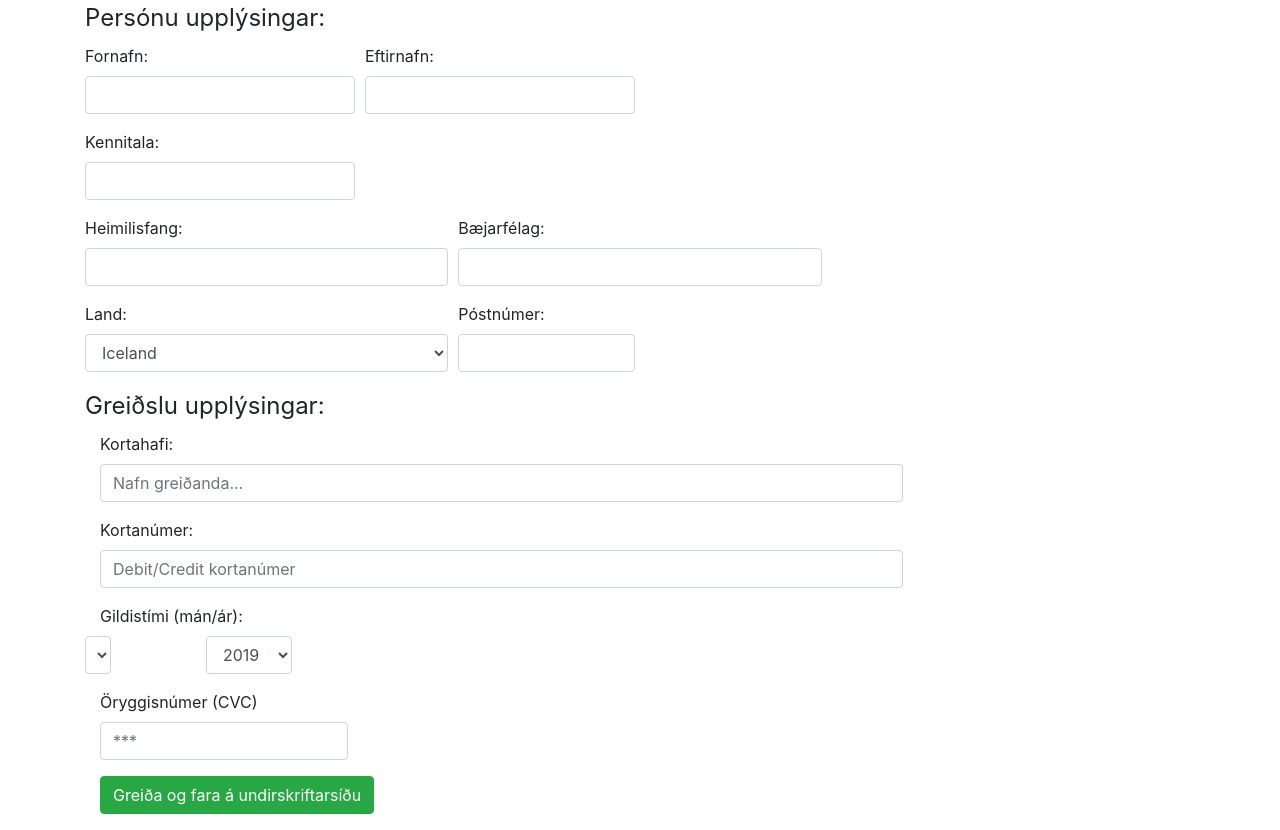
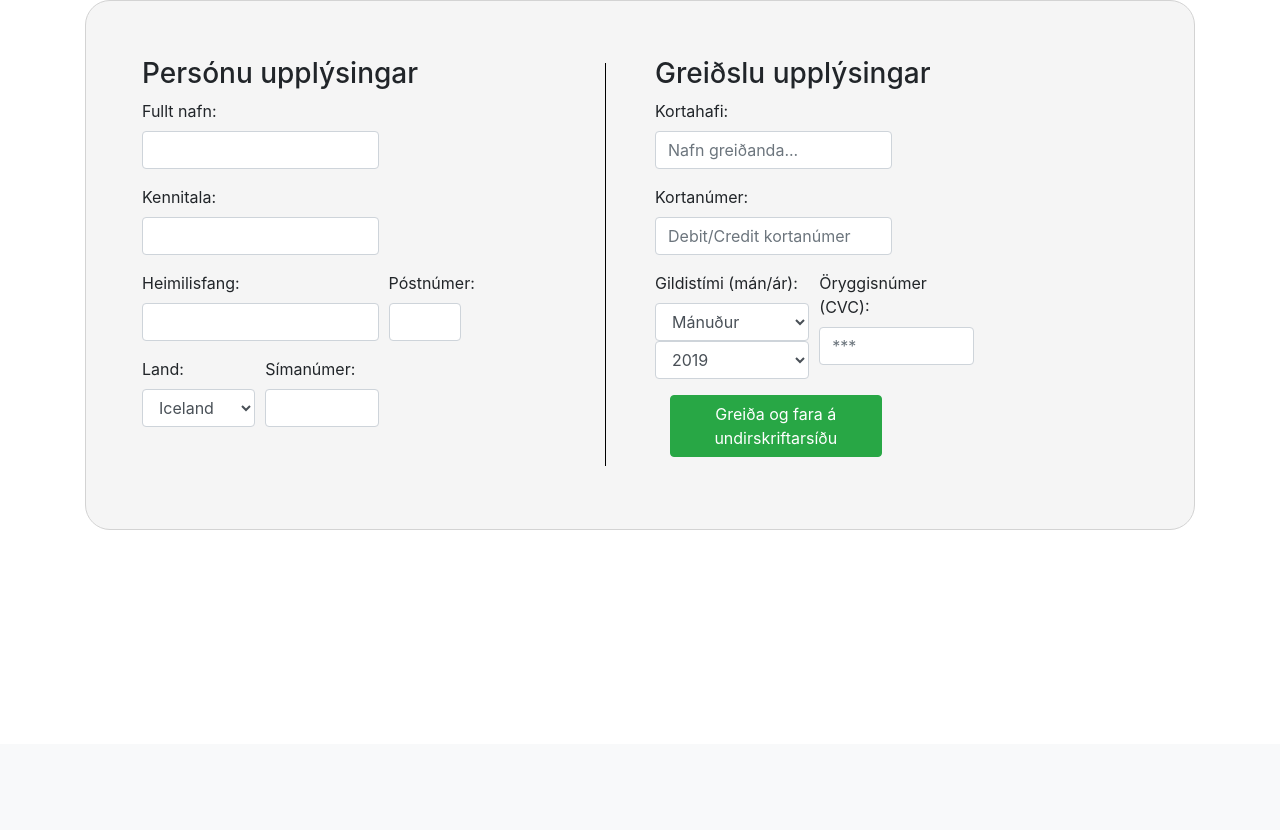
Before and after one commit to pker98/verklegt2, a Django app: template project/templates/greidsluferli/greidsluferli.html in a window 1280 px wide. Shown: the part 56-886 px from the top of the page. After the commit the page ends 586 px from the top, so only its background shows below. Run offline with Django 3.2, Linux system fonts and the light colour scheme; the template is opened without the code that fills it, so the values that code supplies are empty; some libraries are stand-ins or nearby versions.

Commit message:
checkout form 1/2

```diff
--- a/project/fasteignasala/static/css/main.css
+++ b/project/fasteignasala/static/css/main.css
@@ -170,6 +170,29 @@ h2 {
 
 * {box-sizing:border-box}
 
+.pay-form {
+    padding: 40px;
+    margin: auto;
+    -webkit-box-sizing: border-box;
+    -moz-box-sizing: border-box;
+    box-sizing: border-box;
+    border: lightgray solid 1px;
+    background-color: whitesmoke;
+    -webkit-border-radius: 25px;
+    -moz-border-radius: 25px;
+    border-radius: 25px;
+}
+
+/* Vertical line in the middle of the payment form */
+.vl {
+    border-left: 1px solid black;
+    height: 90%;
+    position: absolute;
+    left: 47%;
+    margin-left: -3px;
+    top: 5%;
+}
+
 img {
     width: 300px;
     height: 500px;
--- a/project/fasteignasala/static/js/apartments.js
+++ b/project/fasteignasala/static/js/apartments.js
@@ -81,8 +81,8 @@ function showSlides(n) {
   for (i = 0; i < dots.length; i++) {
       dots[i].className = dots[i].className.replace(" active", "");
   }
-  //slides[slideIndex-1].style.display = "block";
-  //dots[slideIndex-1].className += " active";
+  slides[slideIndex-1].style.display = "block";
+  dots[slideIndex-1].className += " active";
 }
 
 $(document).ready(function() {
@@ -121,7 +121,7 @@ $(document).ready(function() {
                             </div>
 
                             <div class="price_container">
-                                <div class="price">Verð: ${d.price} kr.</div>
+                                <div>Verð: ${d.price} kr.</div>
                             </div>
                             </div>`
                 });
--- a/project/templates/forsida/home.html
+++ b/project/templates/forsida/home.html
@@ -30,9 +30,8 @@
             </div>
             <div class="drop-downs">
                       <div class="dropdown show d-inline">
-                    <a class="btn btn-secondary dropdown-toggle" href="#" role="button" id="dropdownMenuLink" data-toggle="dropdown" aria-haspopup="true" aria-expanded="false">
-                        Svæði
-                    </a>
+                    <a class="btn btn-secondary dropdown-toggle" href="#" role="button" id="dropdownMenuLink"
+                       data-toggle="dropdown" aria-haspopup="true" aria-expanded="false">Svæði</a>
                     <div class="dropdown-menu" aria-labelledby="dropdownMenuLink">
                         <div class="custom-control">
                             <ul style="list-style: none">
--- a/project/templates/greidsluferli/greidsluferli.html
+++ b/project/templates/greidsluferli/greidsluferli.html
@@ -1,38 +1,36 @@
 {% extends "base.html" %}
 {% block content %}
-    <form class="form-horizontal" role="form">
+    <form class="form-horizontal pay-form" role="form">
+    <div class="modal-body row">
+    <div class="col-md-6">
     <fieldset class="scheduler-border">
-    <legend class="scheduler-border">Persónu upplýsingar:</legend>
+        <h3 class="h3">Persónu upplýsingar</h3>
         <div class="form-row">
-            <div class="form-group col-md-3">
-                <label for="inputFirstname">Fornafn:</label>
-                <input type="first-name" class="form-control" id="inputFirstname">
+            <div class="form-group col-md-6">
+                <label for="inputFirstname">Fullt nafn:</label>
+                <input type="text" class="form-control" id="inputFirstname" required>
             </div>
-            <div class="form-group col-md-3">
-                <label for="inputLastname">Eftirnafn:</label>
-                <input type="last-name" class="form-control" id="inputLastname">
+        </div>
+        <div class="form-row">
+            <div class="form-group col-md-6">
+                <label for="inputKennitala">Kennitala:</label>
+                <input type="number" maxlength="10" class="form-control" id="inputKennitala" required>
+            </div>
+        </div>
+        <div class="form-row">
+            <div class="form-group col-md-6">
+                <label for="inputAddress">Heimilisfang:</label>
+                <input type="text" class="form-control" id="inputAddress" required>
+            </div>
+            <div class="form-group col-md-2">
+                <label for="inputZip">Póstnúmer:</label>
+                <input type="number" maxlength="10" class="form-control" id="inputZip" required>
             </div>
         </div>
         <div class="form-row">
             <div class="form-group col-md-3">
-                <label for="inputKennitala">Kennitala:</label>
-                <input type="kennitala" class="form-control" id="inputKennitala">
-            </div>
-        </div>
-        <div class="form-row">
-            <div class="form-group col-md-4">
-                <label for="inputAddress">Heimilisfang:</label>
-                <input type="text" class="form-control" id="inputAddress">
-            </div>
-            <div class="form-group col-md-4">
-                <label for="inputCity">Bæjarfélag:</label>
-                <input type="text" class="form-control" id="inputCity">
-            </div>
-        </div>
-        <div class="form-row">
-            <div class="form-group col-md-4">
                 <label for="inputCountry">Land:</label>
-                <select id="inputCountry" class="form-control">
+                <select id="inputCountry" class="form-control" required>
                     <option value="Afghanistan">Afghanistan</option>
                     <option value="Åland Islands">Åland Islands</option>
                     <option value="Albania">Albania</option>
@@ -279,31 +277,33 @@
                     <option value="Zimbabwe">Zimbabwe</option>
               </select>
             </div>
-            <div class="form-group col-md-2">
-                <label for="inputZip">Póstnúmer:</label>
-                <input type="text" class="form-control" id="inputZip">
+            <div class="form-group col-md-3">
+                <label for="inputPhone">Símanúmer:</label>
+                <input type="number" class="form-control" id="inputPhone" required>
             </div>
         </div>
-
-        <legend>Greiðslu upplýsingar:</legend>
-        <div class="form-group">
-            <label class="col-sm-3 control-label" for="card-holder-name">Kortahafi:</label>
-            <div class="col-sm-9">
-                <input type="text" class="form-control" name="card-holder-name" id="card-holder-name" placeholder="Nafn greiðanda...">
+    </fieldset>
+    </div>
+        <div class="vl"></div>
+    <div class="col-md-6">
+    <fieldset class="scheduler-border">
+        <h3 class="h3">Greiðslu upplýsingar</h3>
+        <div class="form-row">
+            <div class="form-group col-md-6">
+                <label for="card-holder-name">Kortahafi:</label>
+                <input type="text" class="form-control" name="card-holder-name" id="card-holder-name" placeholder="Nafn greiðanda..." required>
             </div>
         </div>
-        <div class="form-group">
-                <label class="col-sm-3 control-label" for="card-number">Kortanúmer:</label>
-            <div class="col-sm-9">
-                <input type="text" class="form-control" name="card-number" id="card-number" placeholder="Debit/Credit kortanúmer">
+        <div class="form-row">
+            <div class="form-group col-md-6">
+                <label for="card-number">Kortanúmer:</label>
+                <input type="text" class="form-control" name="card-number" id="card-number" placeholder="Debit/Credit kortanúmer" required>
             </div>
         </div>
-        <div class="form-group">
-            <label class="col-sm-3 control-label" for="expiry-month">Gildistími (mán/ár):</label>
-            <div class="col-sm-9">
-                <div class="row">
-                    <div class="col-xs-3">
-                        <select class="form-control col-sm-2" name="expiry-month" id="expiry-month">
+        <div class="form-row">
+            <div class="form-group col-md-4">
+            <label for="expiry-month">Gildistími (mán/ár):</label>
+                    <select class="form-control" name="expiry-month" required>
                         <option>Mánuður</option>
                         <option value="01">Jan (01)</option>
                         <option value="02">Feb (02)</option>
@@ -318,36 +318,30 @@
                         <option value="11">Nóv (11)</option>
                         <option value="12">Des (12)</option>
                     </select>
-                    </div>
-                    <div class="col-xs-3">
-                        <select class="form-control" name="expiry-year">
+                    <select class="form-control" name="expiry-year" required>
                         <option value="19">2019</option>
                         <option value="20">2020</option>
                         <option value="21">2021</option>
                         <option value="22">2022</option>
                         <option value="23">2023</option>
-                            <option value="21">2024</option>
-                            <option value="22">2025</option>
-                            <option value="23">2026</option>
-                            <option value="21">2027</option>
-                            <option value="22">2028</option>
-                            <option value="23">2029</option>
+                        <option value="24">2024</option>
+                        <option value="25">2025</option>
+                        <option value="26">2026</option>
+                        <option value="27">2027</option>
+                        <option value="28">2028</option>
+                        <option value="29">2029</option>
                     </select>
                 </div>
+            <div class="form-group col-md-4">
+                <label for="cvv">Öryggisnúmer (CVC):</label>
+                <input type="text" class="form-control" name="cvv" id="cvv" placeholder="***" required>
             </div>
         </div>
+        <div class="form-group col-md-6">
+            <button type="submit" class="btn btn-success">Greiða og fara á undirskriftarsíðu</button>
         </div>
-        <div class="form-group">
-            <label class="col-sm-3 control-label" for="cvv">Öryggisnúmer (CVC)</label>
-            <div class="col-sm-3">
-                <input type="text" class="form-control" name="cvv" id="cvv" placeholder="***">
+        </fieldset>
     </div>
     </div>
-        <div class="form-group">
-            <div class="col-sm-offset-3 col-sm-9">
-                <button type="button" class="btn btn-success">Greiða og fara á undirskriftarsíðu</button>
-            </div>
-            </div>
-        </fieldset>
     </form>
 {% endblock content %}
```
Also changed, not shown: project/templates/greidsluferli/greidsla.html (deleted, +0 -269 lines), project/templates/greidsluferli/upplysingar.html (deleted, +0 -18 lines). Lines whose indentation alone changed are shown as unchanged.
